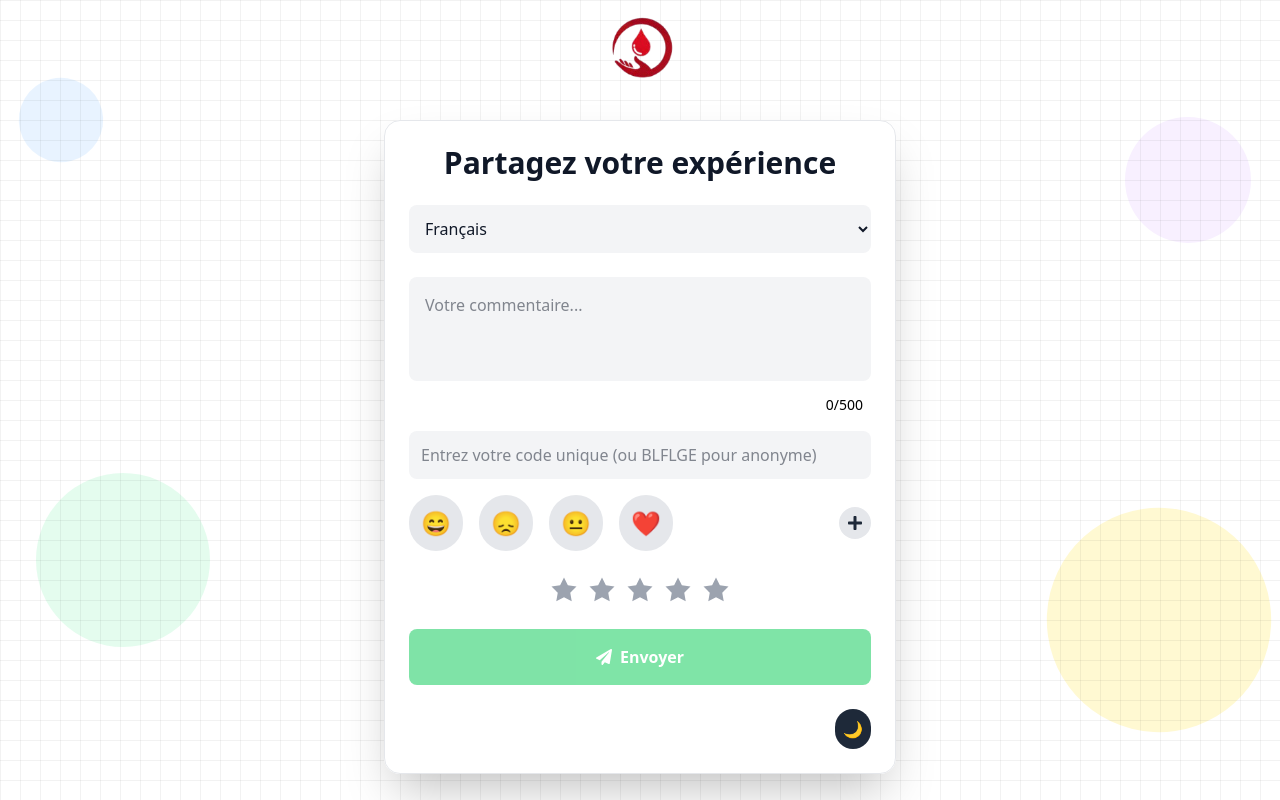
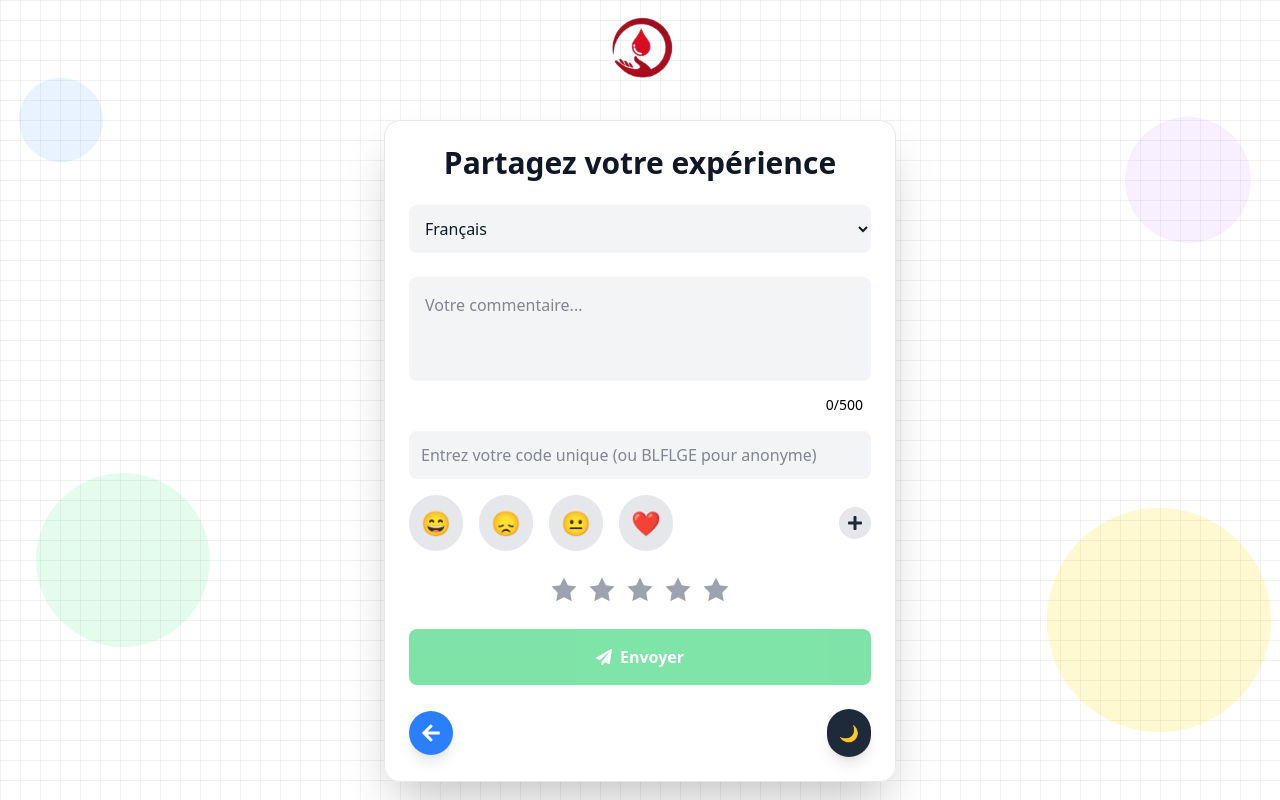
Before and after one commit to hyontnick/bfg_feetback_app_frontend, a React (Vite) app: page / in a window 1280 px wide. Built offline with nearby package versions, Linux system fonts and the light colour scheme.

Commit message:
Update FeedbackForm.jsx Add circcle bar moderne RETURNE BTN v6

```diff
--- a/src/FeedbackForm.jsx
+++ b/src/FeedbackForm.jsx
@@ -410,16 +410,31 @@ const FeedbackForm = () => {
           )}
         </motion.button>
 
-        <div className="mt-6 flex justify-end">
+        <div className="mt-6 flex justify-between items-center">
+          <motion.button
+            whileHover={{ scale: 1.1, x: -5 }}
+            whileTap={{ scale: 0.9 }}
+            onClick={() => window.location.href = 'https://bloodflow-ghta.onrender.com'}
+            className={`p-3 rounded-full ${
+              isDarkMode
+                ? 'bg-blue-600 text-white hover:bg-blue-500'
+                : 'bg-blue-500 text-white hover:bg-blue-600'
+            } transition flex items-center justify-center shadow-lg`}
+            aria-label="Retourner à l'accueil"
+            disabled={isSubmitting}
+          >
+            <FaArrowLeft className="text-xl" />
+          </motion.button>
+
           <motion.button
             whileHover={{ scale: 1.1, rotate: 360 }}
             whileTap={{ scale: 0.9 }}
             onClick={() => setIsDarkMode(!isDarkMode)}
-            className={`p-2 rounded-full ${
+            className={`p-3 rounded-full ${
               isDarkMode
                 ? 'bg-yellow-400 text-gray-900 hover:bg-yellow-300'
                 : 'bg-gray-800 text-yellow-400 hover:bg-gray-700'
-            } transition`}
+            } transition shadow-lg`}
             aria-label={isDarkMode ? 'Activer mode clair' : 'Activer mode sombre'}
             disabled={isSubmitting}
           >
```
